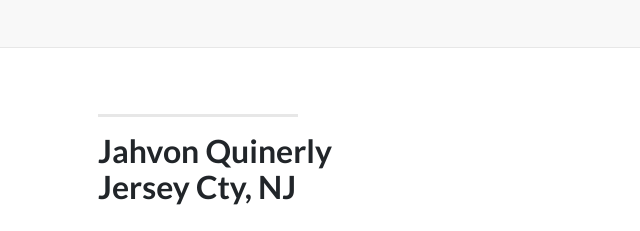
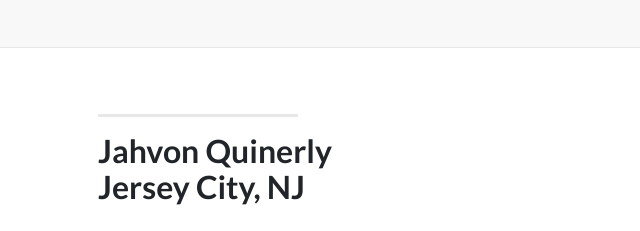
Before and after one commit to cwrydberg/stephcurry, a website: page index.html in a window 1280 px wide. Shown: the part 1047-1278 px from the top of the page, 557-1197 px from the left. Drawn offline with Linux system fonts and the light colour scheme.

Commit message:
second commit

```diff
--- a/index.html
+++ b/index.html
@@ -100,7 +100,7 @@
           <div class="col-lg-5 mr-auto order-lg-2">
             <hr class="section-heading-spacer">
             <div class="clearfix"></div>
-            <h2 class="section-heading">Jahvon Quinerly<br>Jersey Cty, NJ</h2>
+            <h2 class="section-heading">Jahvon Quinerly<br>Jersey City, NJ</h2>
             <p class="lead">Jahvon is a crafty ball-handler with a quick first step. He joins a loaded recruiting class at Arizona.</p>
           </div>
           <div class="col-lg-5 ml-auto order-lg-1">
```
